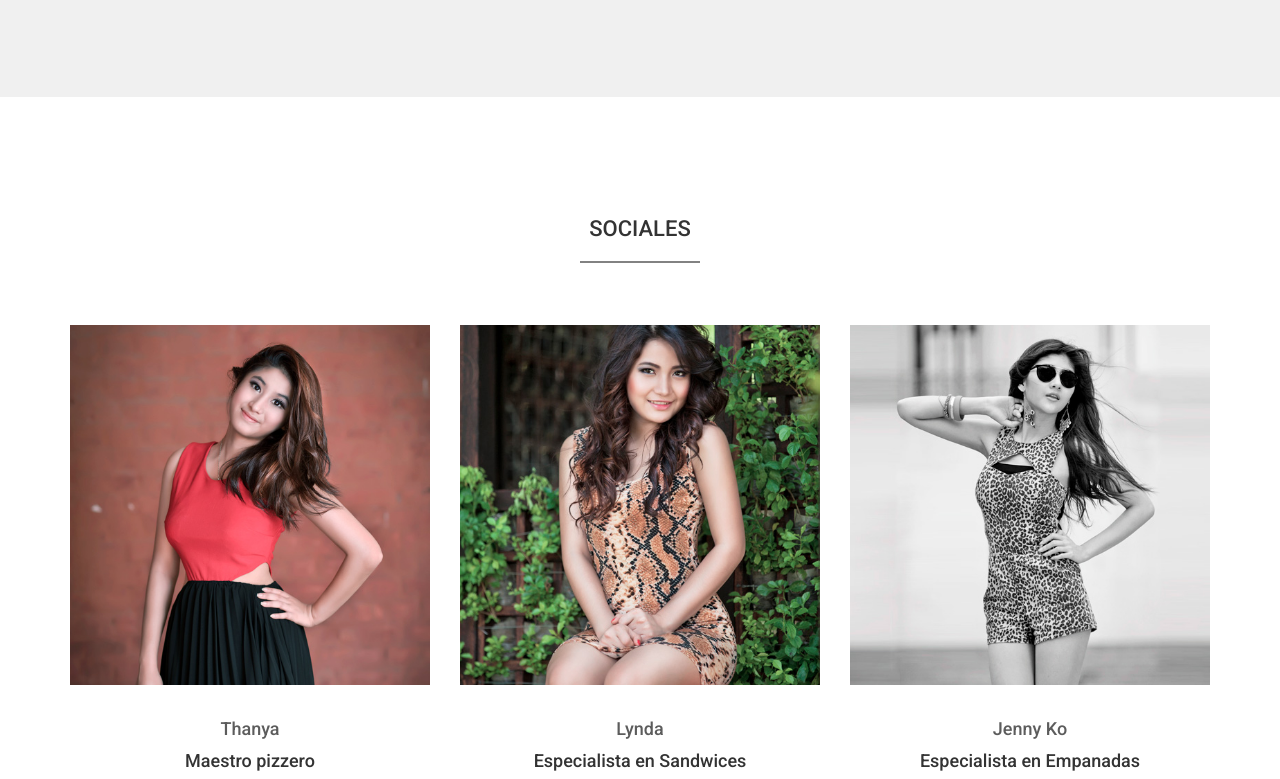
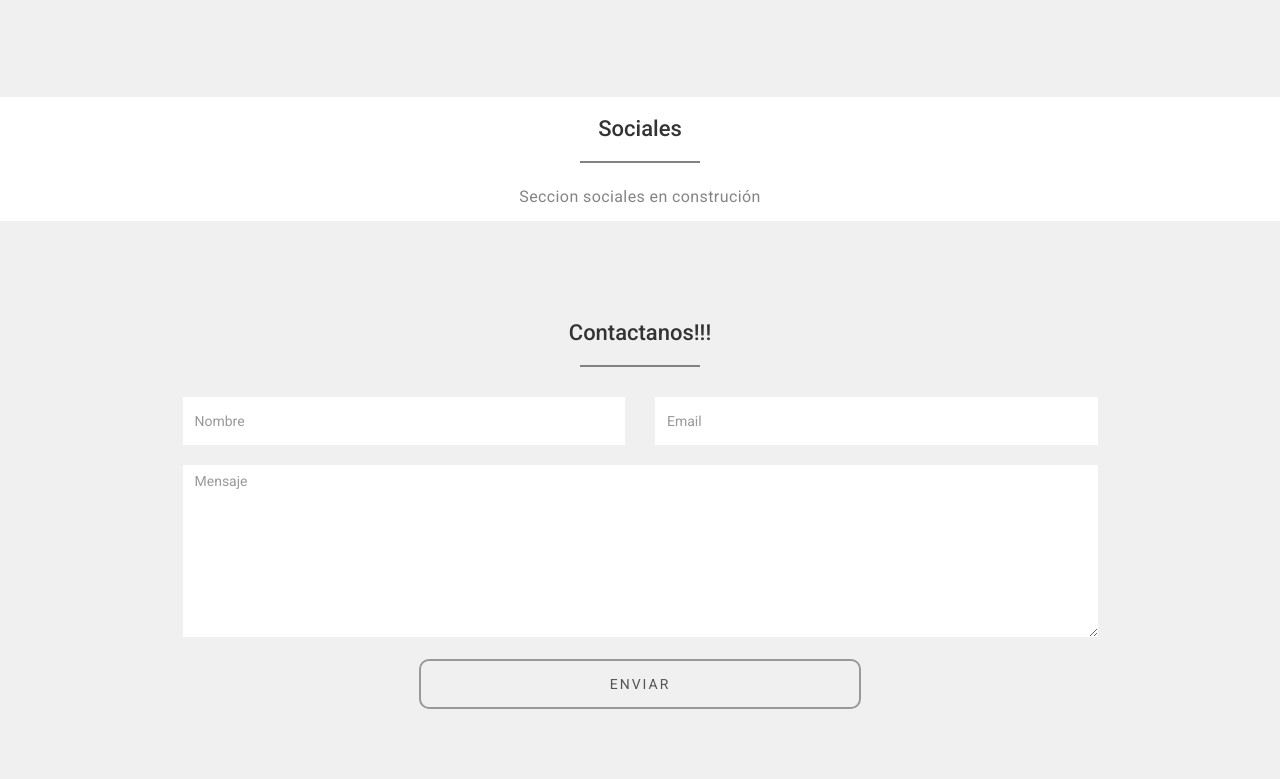
Before and after one commit to rocardozo/pizeria, a plain HTML site: page index.html in a window 1280 px wide. Shown: the part 2721-3500 px from the top of the page. Drawn offline with Linux system fonts and the light colour scheme.

Commit message:
Actalizacion del archivo index
Sección sociales en construcción

```diff
--- a/index.html
+++ b/index.html
@@ -44,7 +44,7 @@
 				<li><a href="#home" class="smoothScroll">INICIO</a></li>
 				<li><a href="#gallery" class="smoothScroll">GALERIA DE ESPECIALIDADES</a></li>
 				<li><a href="#menu" class="smoothScroll">MENU</a></li>
-				<li><a href="#team" class="smoothScroll">SOCIALES</a></li>
+				<li><a href="#sociales" class="smoothScroll">SOCIALES</a></li>
 				<li><a href="#contact" class="smoothScroll">CONTACTO</a></li>
 			</ul>
 		</div>
@@ -139,6 +139,7 @@
 
 
 <!-- menu section -->
+
 <section id="menu" class="parallax-section">
 	<div class="container">
 		<div class="row">
@@ -246,37 +247,18 @@
 
 <!-- Sociales -->
 
-<section id="team" class="parallax-section">
+<section id="sociales" class="parallax-section">
 	<div class="container">
 		<div class="row">
+			<div class="col-md-offset-2 col-md-8 col-sm-12 text-center">
+				<h1 class="heading"> Sociales</h1>
+				<hr></hr>
+				<p> Seccion sociales en construción</p>
+			</div>
+		</div>
 
-			<div class="col-md-offset-2 col-md-8 col-sm-12 text-center">
-				<h1 class="heading">SOCIALES</h1>
-				<hr>
-			</div>
-
-			<div class="col-md-4 col-sm-4 wow fadeInUp" data-wow-delay="0.3s">
-				<img src="images/team1.jpg" class="img-responsive center-block" alt="team img">
-				<h4>Thanya</h4>
-				<h3>Maestro pizzero</h3>
-			</div>
-
-			<div class="col-md-4 col-sm-4 wow fadeInUp" data-wow-delay="0.6s">
-				<img src="images/team2.jpg" class="img-responsive center-block" alt="team img">
-				<h4>Lynda</h4>
-				<h3>Especialista en Sandwices</h3>
-			</div>
-
-			<div class="col-md-4 col-sm-4 wow fadeInUp" data-wow-delay="0.9s">
-				<img src="images/team3.jpg" class="img-responsive center-block" alt="team img">
-				<h4>Jenny Ko</h4>
-				<h3>Especialista en Empanadas</h3>
-			</div>
-
-		</div>
 	</div>
 </section>
-
 
 <!-- contact section -->
 <section id="contact" class="parallax-section">
```
